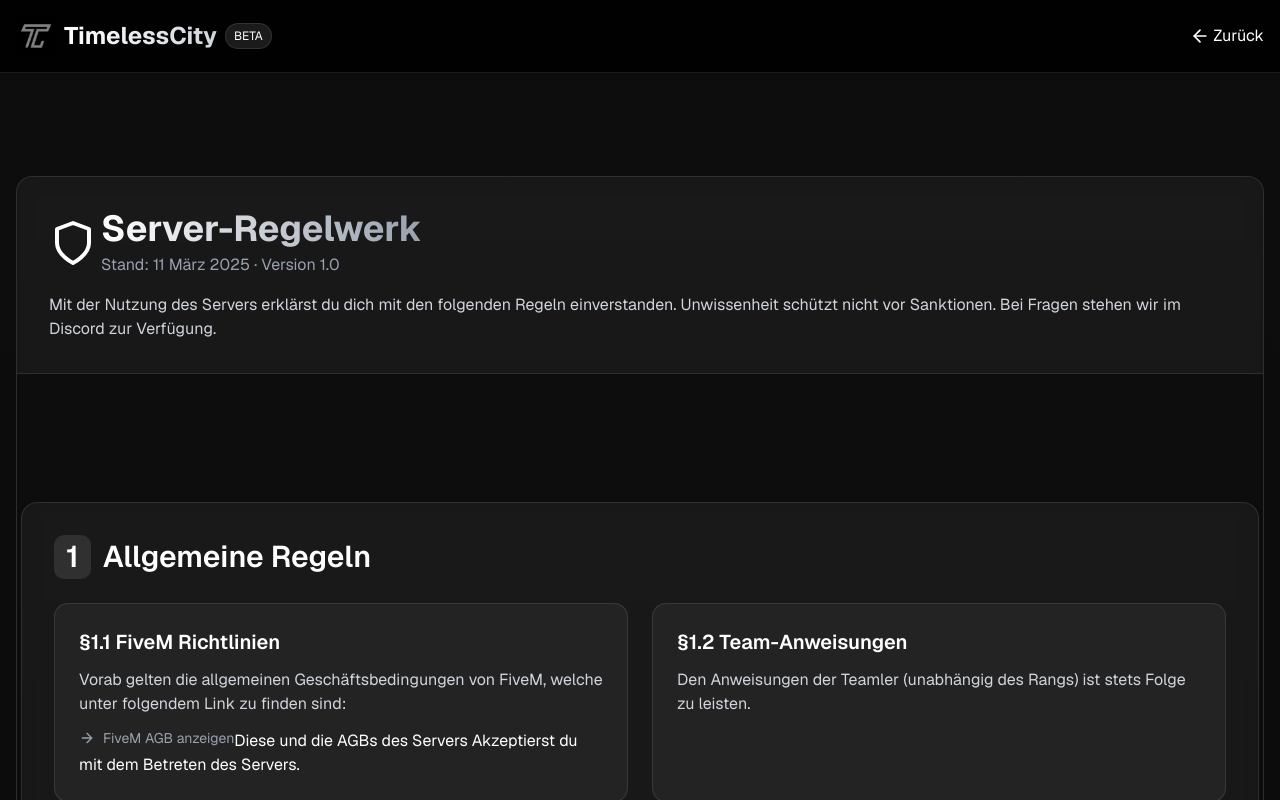
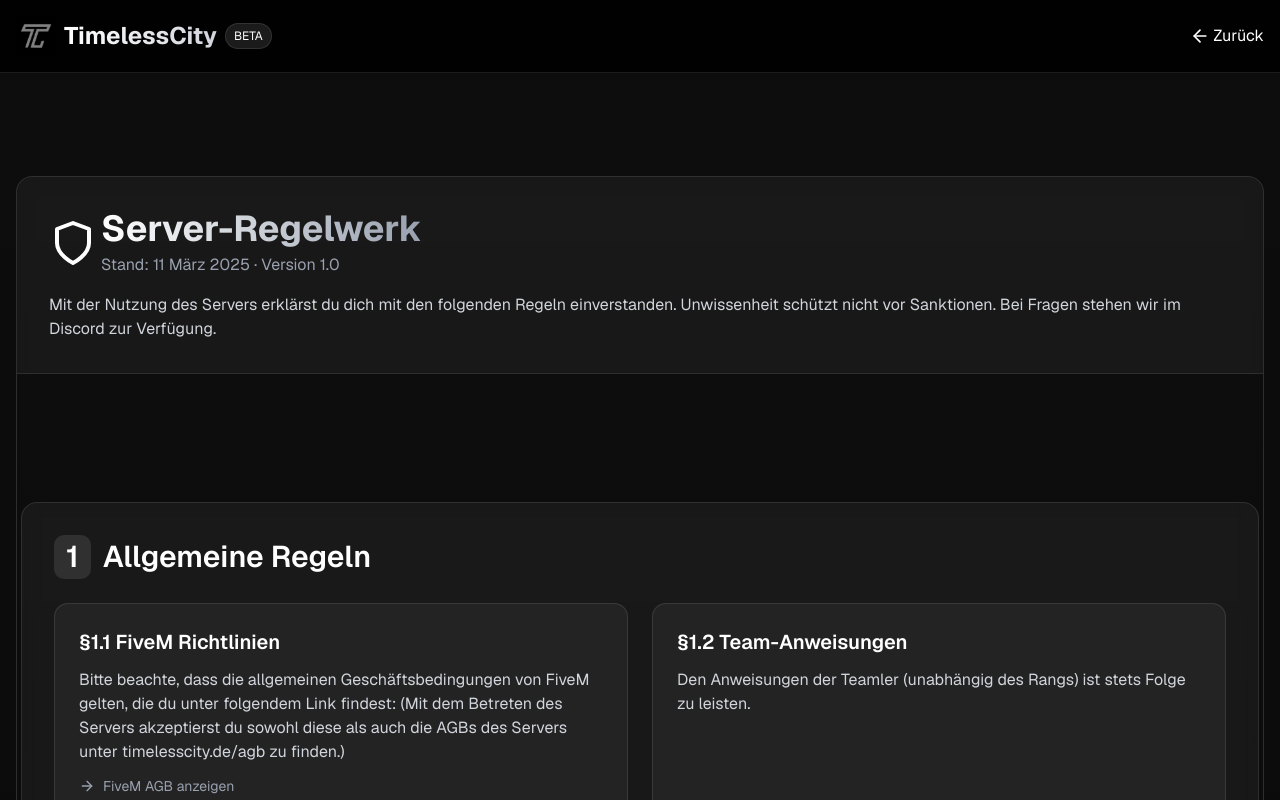
Before and after one commit to Ludaro1024/tc-website, a Next.js app: page /regeln in a window 1280 px wide. Shown: the top 800 px of the page. Built offline with nearby package versions, Linux system fonts and the light colour scheme.

Commit message:
made rule look better with agb

```diff
--- a/app/regeln/page.tsx
+++ b/app/regeln/page.tsx
@@ -98,7 +98,8 @@ export default function Home() {
                   <div className="p-6 bg-white/5 rounded-xl border border-white/10">
                     <h3 className="text-xl font-semibold mb-3">§1.1 FiveM Richtlinien</h3>
                     <p className="text-gray-300">
-                      Vorab gelten die allgemeinen Geschäftsbedingungen von FiveM, welche unter folgendem Link zu finden sind:
+                      Bitte beachte, dass die allgemeinen Geschäftsbedingungen von FiveM gelten, die du unter folgendem Link findest:
+                      (Mit dem Betreten des Servers akzeptierst du sowohl diese als auch die AGBs des Servers unter timelesscity.de/agb zu finden.)
                     </p>
                     <a
                       href="https://runtime.fivem.net/platform-license-agreement-12-sept-2023.pdf"
@@ -109,7 +110,7 @@ export default function Home() {
                       <FiArrowRight className="w-4 h-4" />
                       FiveM AGB anzeigen
                     </a>
-                    Diese und die AGBs des Servers Akzeptierst du mit dem Betreten des Servers.
+
                   </div>
 
                   <div className="p-6 bg-white/5 rounded-xl border border-white/10">
```
